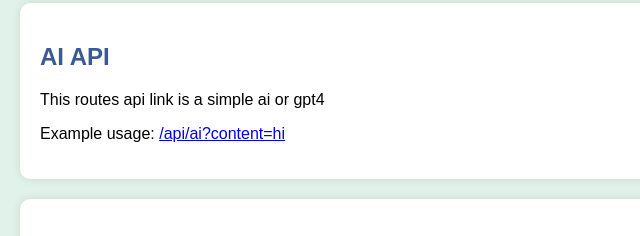
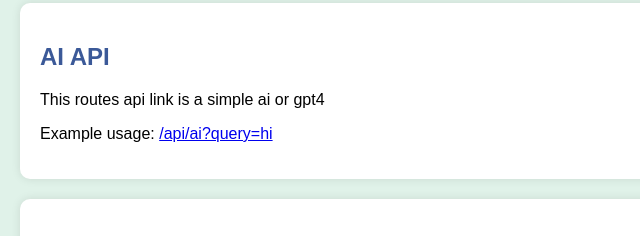
Before and after one commit to magallanes10/APIS, a website: page public/index.html in a window 1280 px wide. Shown: the part 900-1136 px from the top of the page, 0-640 px from the left. Drawn offline with Linux system fonts and the light colour scheme.

Commit message:
Update index.html

```diff
--- a/public/index.html
+++ b/public/index.html
@@ -124,7 +124,7 @@
     <div class="endpoint-container">
       <h2>AI API</h2>
       <p>This routes api link is a simple ai or gpt4</p>
-      <p>Example usage: <a href="/api/ai?query=hi" target="_blank">/api/ai?content=hi</a></p>
+      <p>Example usage: <a href="/api/ai?query=hi" target="_blank">/api/ai?query=hi</a></p>
     </div>
 
     <div class="endpoint-container">
```
